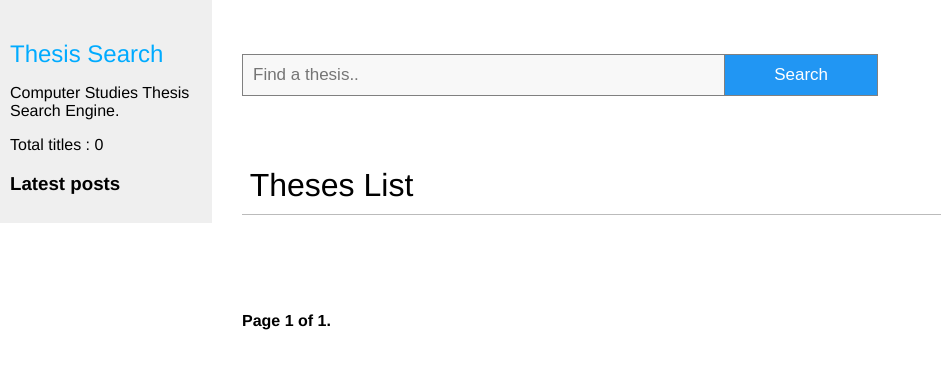
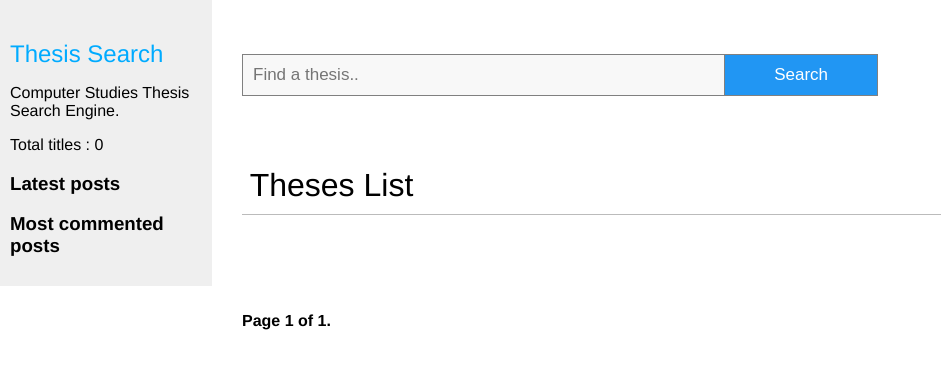
Before and after one commit to rcdosado/searchthesis, a Django app: page /search/ in a window 1280 px wide. Shown: the top 369 px of the page, without its empty margins (0-941 px from the left). Run offline with Django 3.2, Linux system fonts and the light colour scheme; data that the repository does not hold is empty.

Commit message:
add feature to display most commented posts, from highest to lowest

```diff
--- a/search/templates/search/base.html
+++ b/search/templates/search/base.html
@@ -16,6 +16,15 @@
             <p>Total titles : {% total_posts %}</p>
         <h3>Latest posts</h3>
         {% show_latest_posts 3 %}
+        <h3>Most commented posts</h3>
+        {% get_most_commented_posts as most_commented_posts %}
+        <ul class="latest-posts">
+            {% for thesis in most_commented_posts %}
+            <li>
+                <a href="{{thesis.get_absolute_url }}">{{ thesis.title }}</a>
+            </li>
+            {% endfor %}
+        </ul>
     </div>
     <div id="content">
         {% block content %}
--- a/search/templates/search/post/latest_posts.html
+++ b/search/templates/search/post/latest_posts.html
@@ -1,4 +1,4 @@
-<ul id="latest-posts">
+<ul class="latest-posts">
 	{% for thesis in latest_posts %}
 	<li>
 		<a href="{{ thesis.get_absolute_url }}">{{ thesis.title }}</a>
--- a/search/templatetags/thesis_tags.py
+++ b/search/templatetags/thesis_tags.py
@@ -1,4 +1,5 @@
 from django import template
+from django.db.models import Count
 from ..models import Thesis
 
 
@@ -13,3 +14,9 @@ def total_posts():
 def show_latest_posts(count=5):
 	latest_posts = Thesis.published.order_by('-publish')[:count]
 	return {'latest_posts': latest_posts}
+
+@register.simple_tag
+def get_most_commented_posts(count=5):
+	return Thesis.published.annotate(
+				total_comments=Count('comments')
+		).order_by('-total_comments')[:count]
```
